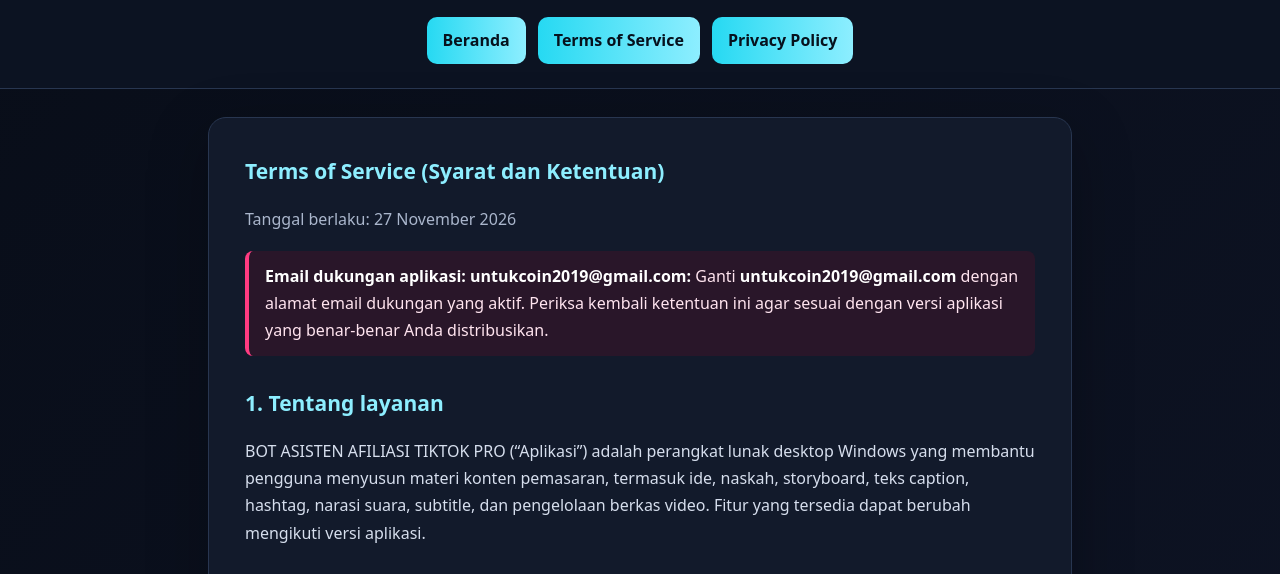
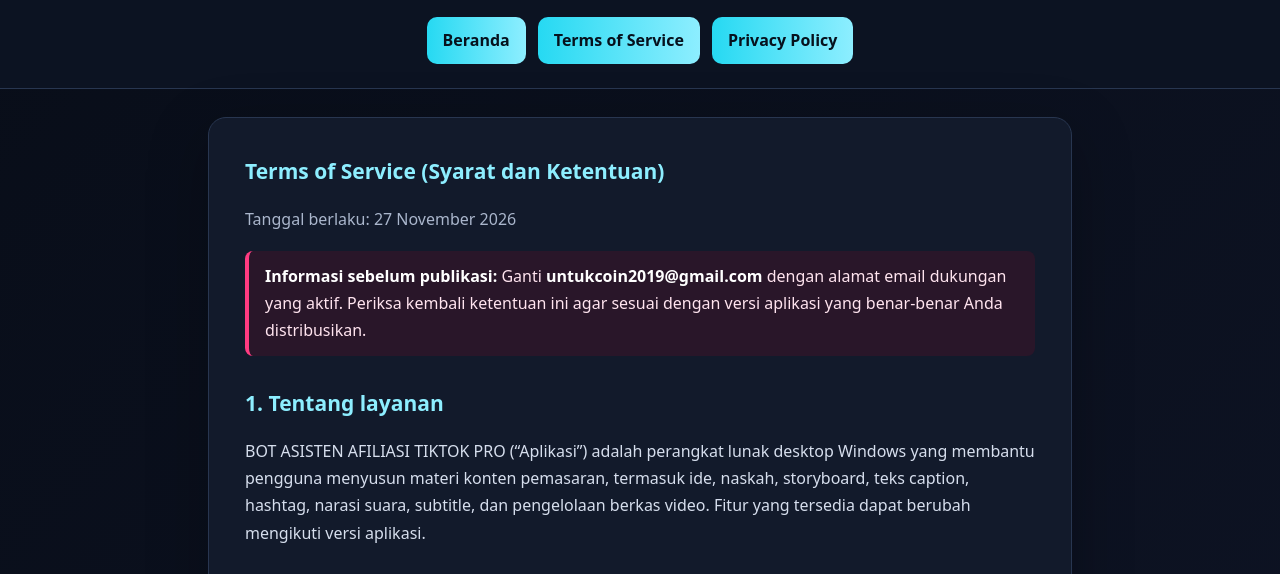
Before and after one commit to muamar-19887/bot-asisten-tiktok, a plain HTML site: page terms.html in a window 1280 px wide. Shown: the part 212-786 px from the top of the page. Drawn offline with Linux system fonts and the light colour scheme.

Commit message:
Add files via upload

```diff
--- a/terms.html
+++ b/terms.html
@@ -18,7 +18,7 @@ a{color:#7feaff}strong{color:white}
 <nav><a href="index.html">Beranda</a><a href="terms.html">Terms of Service</a><a href="privacy.html">Privacy Policy</a></nav></header>
 <main><article class="card">
 <h2>Terms of Service (Syarat dan Ketentuan)</h2><p class="date">Tanggal berlaku: 27 November 2026</p>
-<div class="notice"><strong>Email dukungan aplikasi: untukcoin2019@gmail.com:</strong> Ganti <strong>untukcoin2019@gmail.com</strong> dengan alamat email dukungan yang aktif. Periksa kembali ketentuan ini agar sesuai dengan versi aplikasi yang benar-benar Anda distribusikan.</div>
+<div class="notice"><strong>Informasi sebelum publikasi:</strong> Ganti <strong>untukcoin2019@gmail.com</strong> dengan alamat email dukungan yang aktif. Periksa kembali ketentuan ini agar sesuai dengan versi aplikasi yang benar-benar Anda distribusikan.</div>
 <h2>1. Tentang layanan</h2><p>BOT ASISTEN AFILIASI TIKTOK PRO (“Aplikasi”) adalah perangkat lunak desktop Windows yang membantu pengguna menyusun materi konten pemasaran, termasuk ide, naskah, storyboard, teks caption, hashtag, narasi suara, subtitle, dan pengelolaan berkas video. Fitur yang tersedia dapat berubah mengikuti versi aplikasi.</p>
 <h2>2. Kelayakan dan akun</h2><p>Anda bertanggung jawab atas perangkat, akun pihak ketiga, serta kredensial API yang Anda gunakan. Anda harus mematuhi ketentuan layanan dari TikTok, OpenAI, Runway, dan penyedia lain yang Anda hubungkan. Jangan menggunakan Aplikasi untuk aktivitas ilegal, spam, penipuan, pelanggaran hak cipta, atau pelanggaran kebijakan platform.</p>
 <h2>3. Integrasi pihak ketiga</h2><p>Integrasi dengan TikTok atau TikTok Shop hanya dapat digunakan apabila fitur tersebut tersedia, dikonfigurasi dengan benar, dan memperoleh izin/akses yang disyaratkan oleh penyedia. Pembuatan aplikasi Developer tidak otomatis memberikan akses ke semua API, data Affiliate, data Seller, atau kemampuan publikasi. Aplikasi ini tidak menjamin persetujuan TikTok.</p>
```
